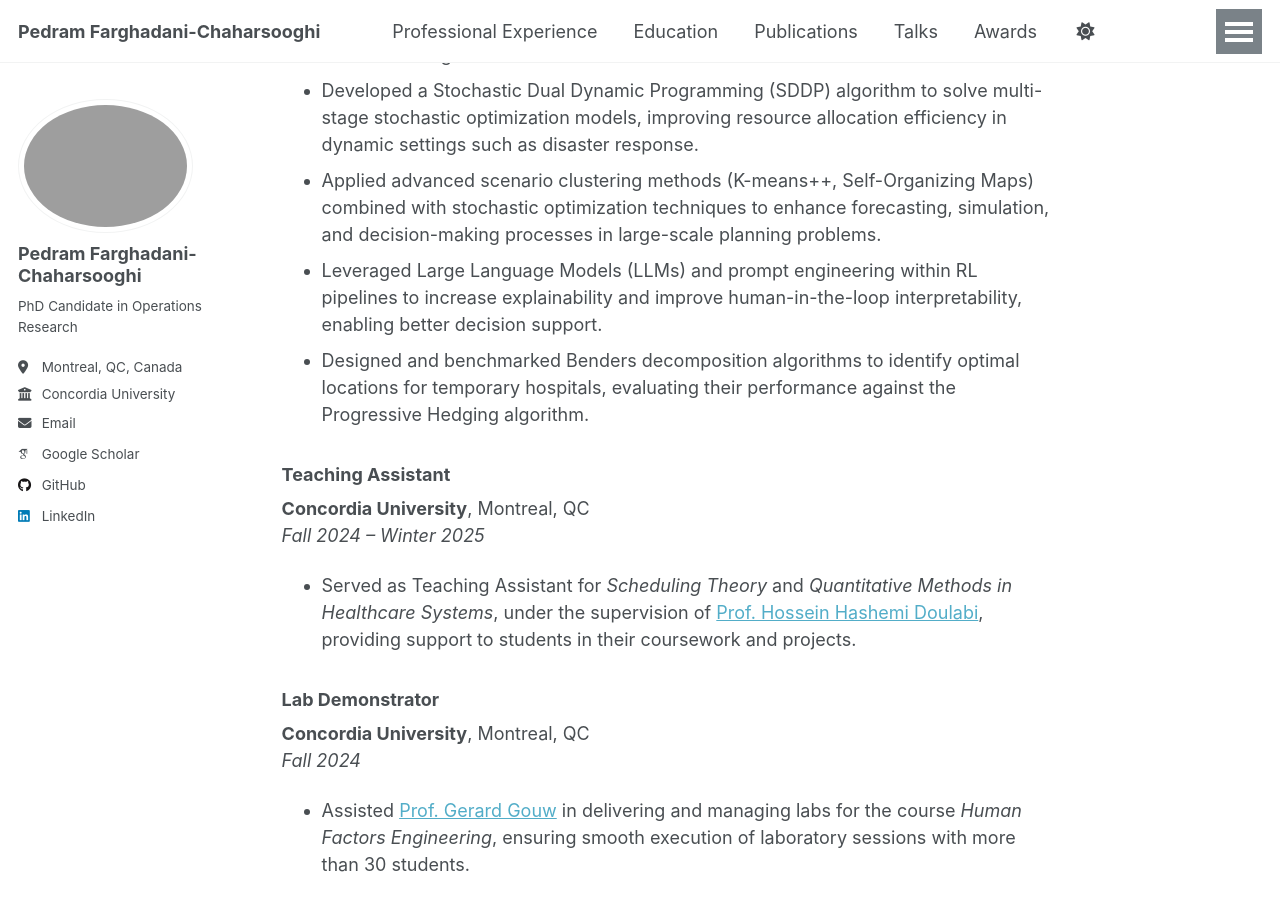
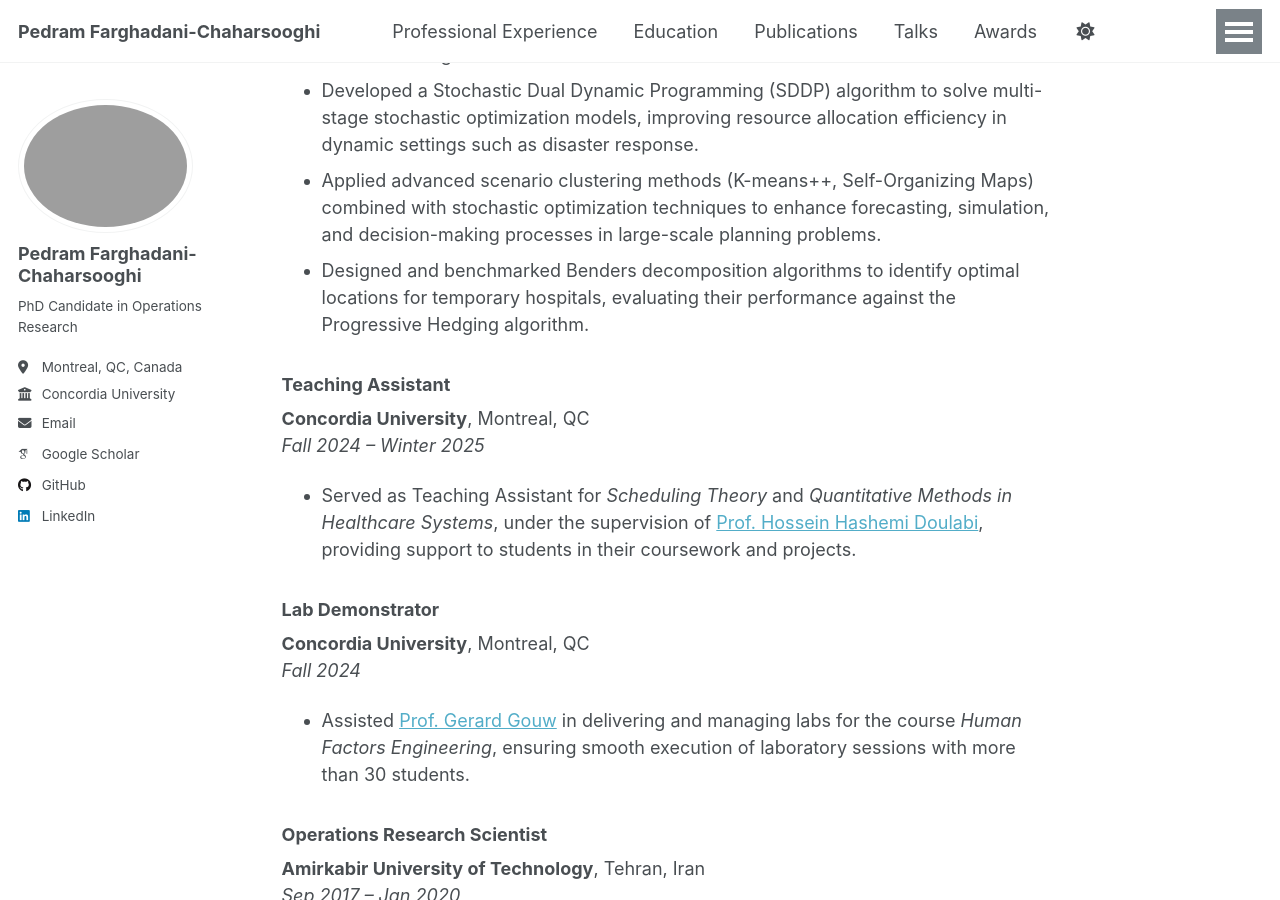
Before and after one commit to Pedram-Fdi/Pedram-Fdi.github.io, a Jekyll site: the page built from _pages/professionalexperience.md, in a window 1280 px wide and 900 px high, scrolled down 372 px. Built offline with Jekyll 4.4.1, drawn with Linux system fonts in a browser that asks for light colours; some web fonts are replaced.

Commit message:
Update professionalexperience.md

```diff
--- a/_pages/professionalexperience.md
+++ b/_pages/professionalexperience.md
@@ -11,7 +11,6 @@ author_profile: true
 - Designed and implemented Reinforcement Learning models (Q-Learning, Deep Q-Learning) integrated with Adaptive Large Neighborhood Search (ALNS) to optimize decision-making processes under uncertainty in complex environments, including disaster management and resource allocation.
 - Developed a Stochastic Dual Dynamic Programming (SDDP) algorithm to solve multi-stage stochastic optimization models, improving resource allocation efficiency in dynamic settings such as disaster response.
 - Applied advanced scenario clustering methods (K-means++, Self-Organizing Maps) combined with stochastic optimization techniques to enhance forecasting, simulation, and decision-making processes in large-scale planning problems.
-- Leveraged Large Language Models (LLMs) and prompt engineering within RL pipelines to increase explainability and improve human-in-the-loop interpretability, enabling better decision support.
 - Designed and benchmarked Benders decomposition algorithms to identify optimal locations for temporary hospitals, evaluating their performance against the Progressive Hedging algorithm.
 
 <!--
```
